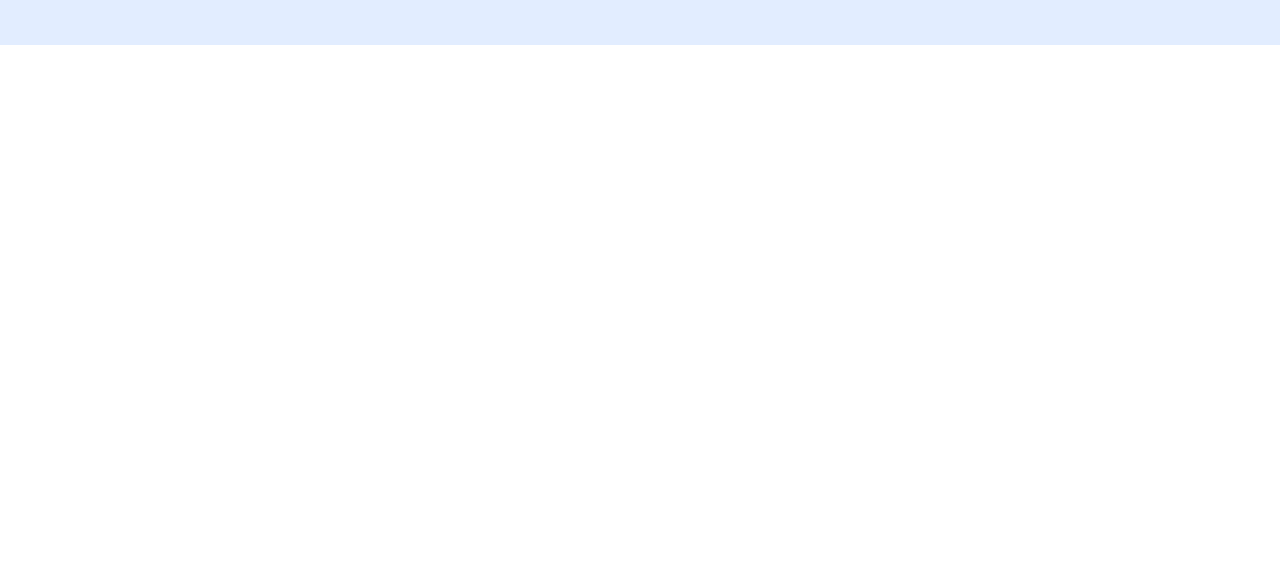
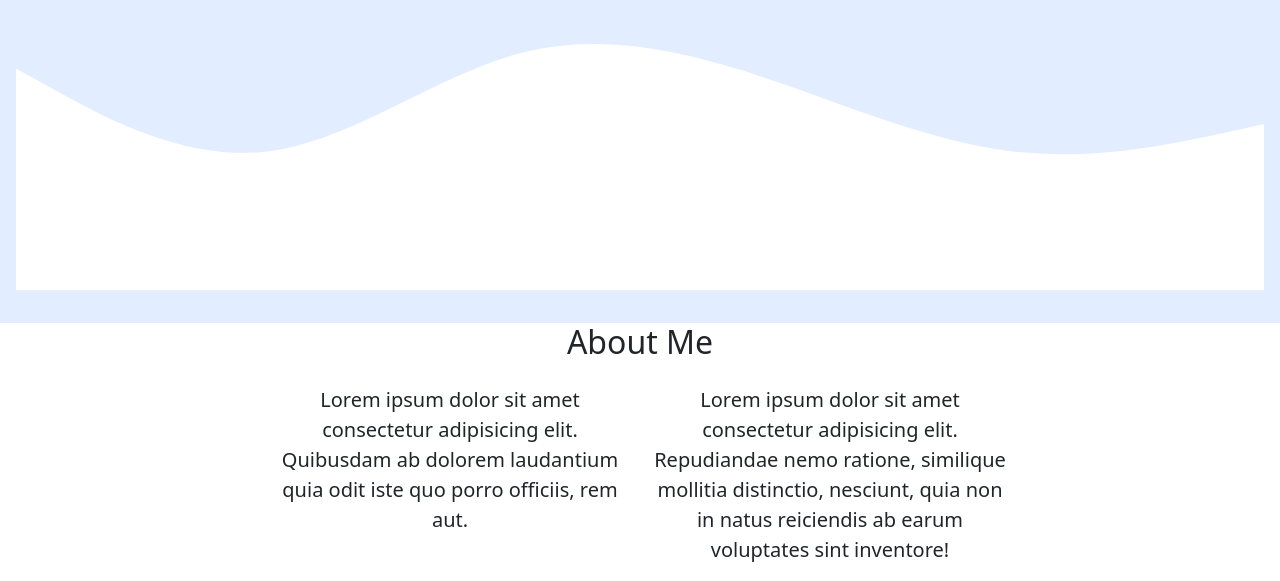
Before and after one commit to Rudianto26/Portofolio, a plain HTML site: page index.html in a window 1280 px wide. Shown: the part 396-977 px from the top of the page. Before the commit the page ends 800 px from the top, so only its background shows below. Drawn offline with nearby package versions, Linux system fonts and the light colour scheme.

Commit message:
menambahkan section about

```diff
--- a/index.html
+++ b/index.html
@@ -44,8 +44,34 @@
       <img src="IMG_8069 ed 03_1205x1205.png" alt="Rudianto" width="200px" class="rounded-circle img-thumbnail" />
       <h1 class="display-4">Rudianto</h1>
       <p class="lead">Marketing | Front-end Developer</p>
+      <svg xmlns="http://www.w3.org/2000/svg" viewBox="0 0 1440 320">
+        <path
+          fill="#fff"
+          fill-opacity="1"
+          d="M0,64L48,90.7C96,117,192,171,288,160C384,149,480,75,576,48C672,21,768,43,864,74.7C960,107,1056,149,1152,160C1248,171,1344,149,1392,138.7L1440,128L1440,320L1392,320C1344,320,1248,320,1152,320C1056,320,960,320,864,320C768,320,672,320,576,320C480,320,384,320,288,320C192,320,96,320,48,320L0,320Z"
+        ></path>
+      </svg>
     </section>
     <!-- jumbotron end -->
+    <!-- about start -->
+    <section id="about">
+      <div class="container">
+        <div class="row text-center mb-3">
+          <div class="col">
+            <h2>About Me</h2>
+          </div>
+        </div>
+        <div class="row justify-content-center fs-5 text-center m">
+          <div class="col-4">
+            <p>Lorem ipsum dolor sit amet consectetur adipisicing elit. Quibusdam ab dolorem laudantium quia odit iste quo porro officiis, rem aut.</p>
+          </div>
+          <div class="col-4">
+            <p>Lorem ipsum dolor sit amet consectetur adipisicing elit. Repudiandae nemo ratione, similique mollitia distinctio, nesciunt, quia non in natus reiciendis ab earum voluptates sint inventore!</p>
+          </div>
+        </div>
+      </div>
+    </section>
+    <!-- about end -->
 
     <!-- javascript -->
     <script src="https://cdn.jsdelivr.net/npm/@popperjs/core@2.11.6/dist/umd/popper.min.js" integrity="sha384-oBqDVmMz9ATKxIep9tiCxS/Z9fNfEXiDAYTujMAeBAsjFuCZSmKbSSUnQlmh/jp3" crossorigin="anonymous"></script>
```
